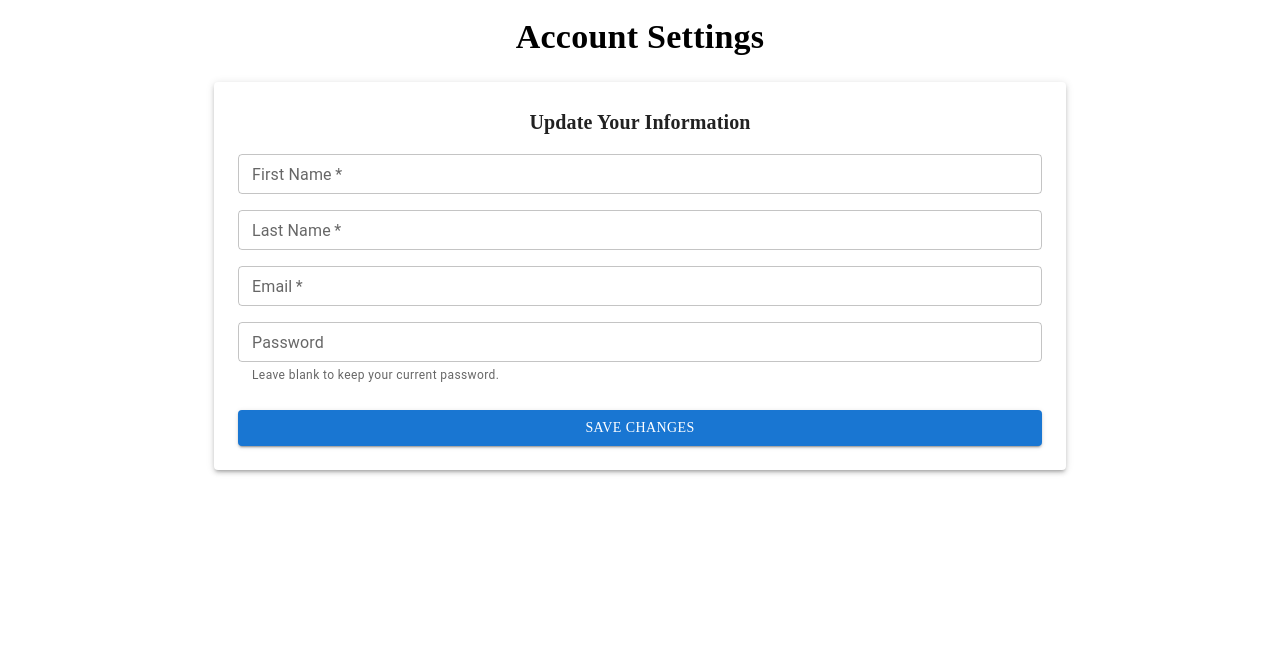
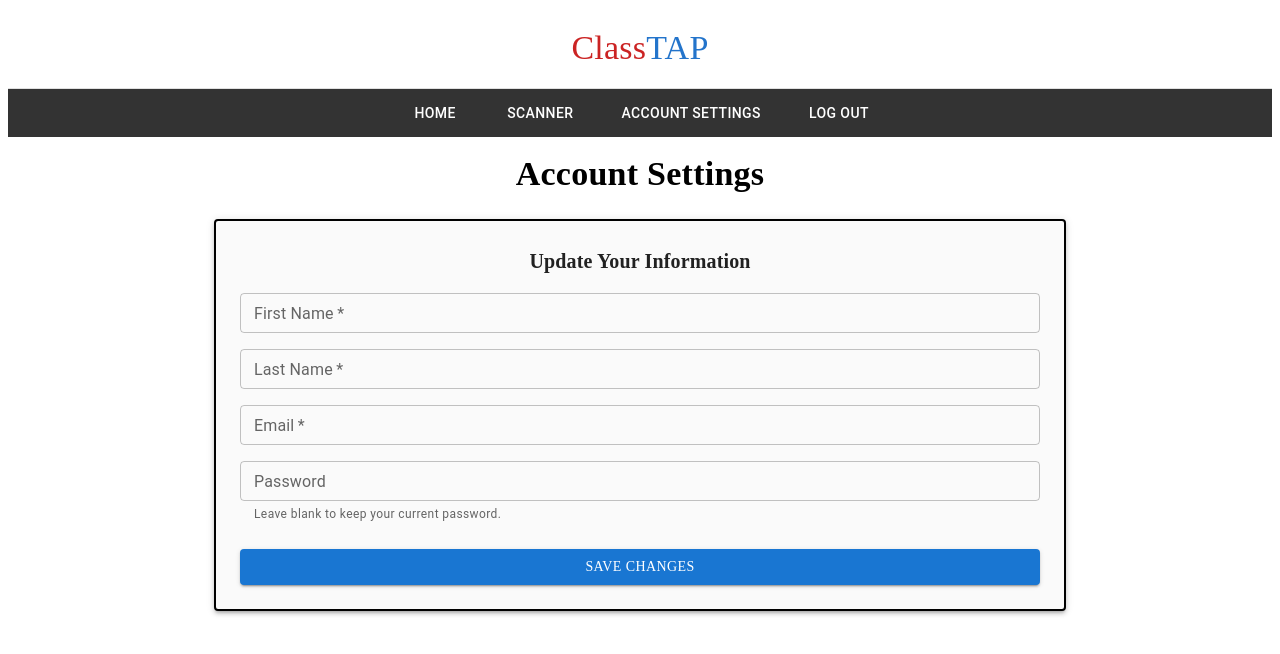
Before and after one commit to RossNeyman/attendance-tracker, a React (Vite) app in the folder Frontend/: page /account in a window 1280 px wide. Shown: the top 654 px of the page. Built offline with nearby package versions, Linux system fonts and the light colour scheme; a web font is replaced by a local one.

Commit message:
password change works

```diff
--- a/Frontend/src/accountSettings.tsx
+++ b/Frontend/src/accountSettings.tsx
@@ -10,6 +10,7 @@ import {
 } from "@mui/material";
 import { auth } from "./config/firebaseConfig";
 import { updateProfile, updateEmail, updatePassword } from "firebase/auth";
+import NavBar from "./components/NavBar";
 
 export function AccountSettings() {
   const [firstName, setFirstName] = useState("");
@@ -23,8 +24,8 @@ export function AccountSettings() {
   useEffect(() => {
     const user = auth.currentUser;
     if (user) {
-      setFirstName(user.displayName?.split(' ')[0] || "");
-      setLastName(user.displayName?.split(' ')[1] || "");
+      setFirstName(user.displayName?.split(" ")[0] || "");
+      setLastName(user.displayName?.split(" ")[1] || "");
       setEmail(user.email || "");
     }
   }, []);
@@ -48,7 +49,9 @@ export function AccountSettings() {
 
       if (email !== user.email) {
         await updateEmail(user, email);
-        setSuccessMessage("Email updated successfully. Please verify your new email address.");
+        setSuccessMessage(
+          "Email updated successfully. Please verify your new email address."
+        );
       }
 
       if (password) {
@@ -67,6 +70,8 @@ export function AccountSettings() {
   };
 
   return (
+    <>
+      <NavBar />
       <Container maxWidth="md" sx={{ mt: 2, mb: 4 }}>
         {/* Page Title */}
         <Typography
@@ -91,7 +96,14 @@ export function AccountSettings() {
         )}
 
         {/* Account Settings Form */}
-      <Paper elevation={3} sx={{ p: { xs: 2, sm: 3 } }}>
+        <Paper
+          elevation={3}
+          sx={{
+            p: { xs: 2, sm: 3 },
+            border: "2px solid black",
+            backgroundColor: "#fafafa",
+          }}
+        >
           <Typography
             variant="h6"
             gutterBottom
@@ -163,6 +175,10 @@ export function AccountSettings() {
               sx={{
                 mt: 1,
                 fontFamily: '"Special Gothic Expanded One", san-serif',
+                backgroundColor: "#1976d2",
+                "&:hover": {
+                  backgroundColor: "#1565c0",
+                },
               }}
             >
               {loading ? "Saving..." : "Save Changes"}
@@ -170,5 +186,6 @@ export function AccountSettings() {
           </Box>
         </Paper>
       </Container>
+    </>
   );
 }
```
Lines whose indentation alone changed are shown as unchanged.
